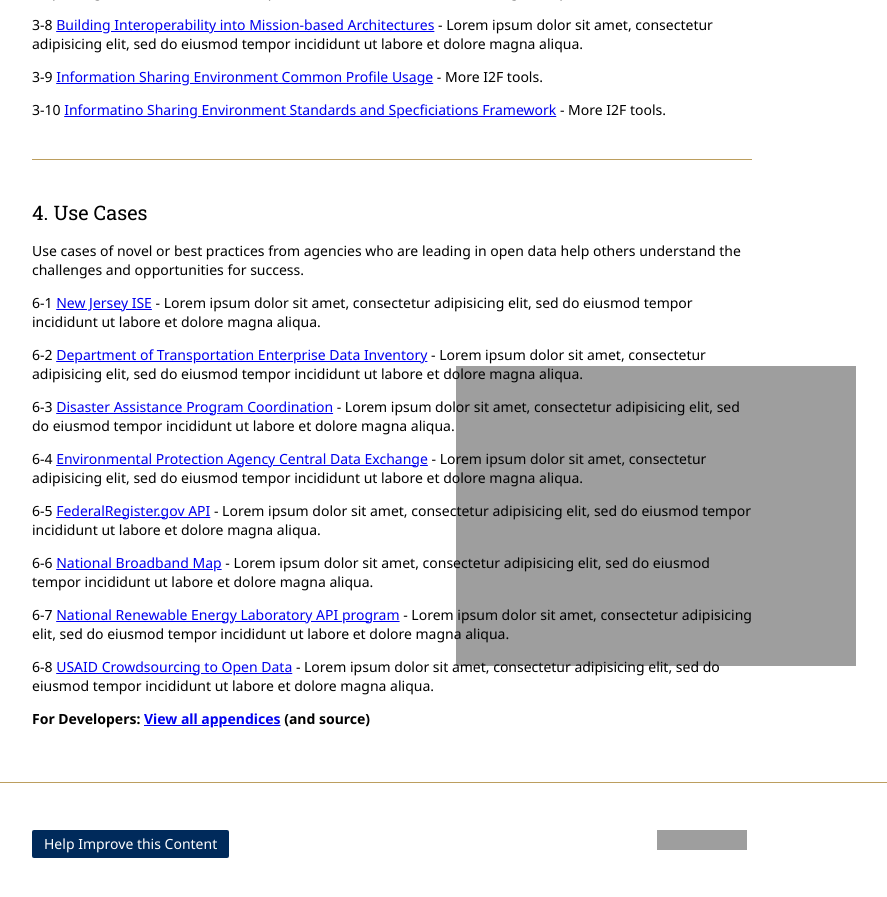
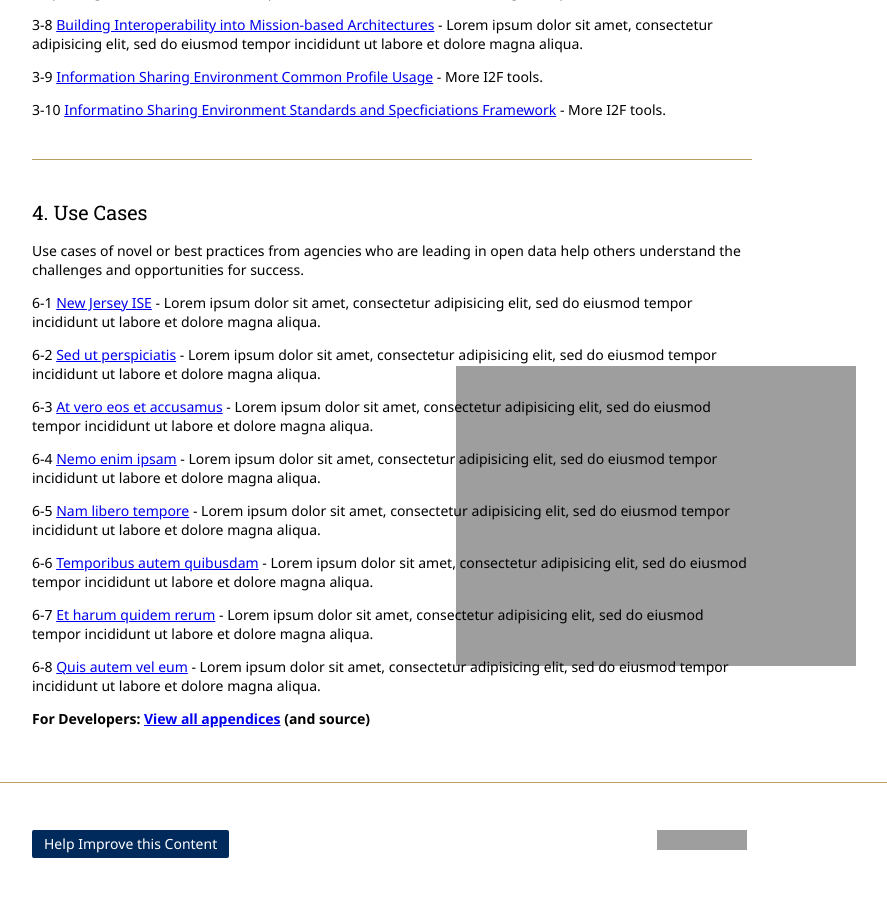
Before and after one commit to Project-Interoperability/project-interoperability.github.io, a Jekyll site: the page built from index.md, in a window 1280 px wide and 900 px high, scrolled down 1741 px. Shown: the top 897 px of the window, without its empty margins (248-1135 px from the left). Built offline with Jekyll 4.4.1, drawn with Linux system fonts in a browser that asks for light colours; nearby versions of some CDN libraries; grey boxes are pictures that could not be loaded.

Commit message:
Update index.md

```diff
--- a/index.md
+++ b/index.md
@@ -83,19 +83,19 @@
 
 6-1 [New Jersey ISE](labor-case-study/) - Lorem ipsum dolor sit amet, consectetur adipisicing elit, sed do eiusmod tempor incididunt ut labore et dolore magna aliqua.
 
-6-2 [Department of Transportation Enterprise Data Inventory](transportation-case-study/) - Lorem ipsum dolor sit amet, consectetur adipisicing elit, sed do eiusmod tempor incididunt ut labore et dolore magna aliqua.
+6-2 [Sed ut perspiciatis](transportation-case-study/) - Lorem ipsum dolor sit amet, consectetur adipisicing elit, sed do eiusmod tempor incididunt ut labore et dolore magna aliqua.
 
-6-3 [Disaster Assistance Program Coordination](fema-case-study/) - Lorem ipsum dolor sit amet, consectetur adipisicing elit, sed do eiusmod tempor incididunt ut labore et dolore magna aliqua.
+6-3 [At vero eos et accusamus](fema-case-study/) - Lorem ipsum dolor sit amet, consectetur adipisicing elit, sed do eiusmod tempor incididunt ut labore et dolore magna aliqua.
 
-6-4 [Environmental Protection Agency Central Data Exchange](epa-case-study/) - Lorem ipsum dolor sit amet, consectetur adipisicing elit, sed do eiusmod tempor incididunt ut labore et dolore magna aliqua.
+6-4 [Nemo enim ipsam](epa-case-study/) - Lorem ipsum dolor sit amet, consectetur adipisicing elit, sed do eiusmod tempor incididunt ut labore et dolore magna aliqua.
 
-6-5 [FederalRegister.gov API](https://www.federalregister.gov/uploads/2012/11/FR2-API-Case-Study1.pdf) - Lorem ipsum dolor sit amet, consectetur adipisicing elit, sed do eiusmod tempor incididunt ut labore et dolore magna aliqua.
+6-5 [Nam libero tempore](https://www.federalregister.gov/uploads/2012/11/FR2-API-Case-Study1.pdf) - Lorem ipsum dolor sit amet, consectetur adipisicing elit, sed do eiusmod tempor incididunt ut labore et dolore magna aliqua.
 
-6-6 [National Broadband Map](http://www.scribd.com/doc/109998799/The-National-Broadband-Map-A-Case-Study-on-Open-Innovation-for-National-Policy) - Lorem ipsum dolor sit amet, consectetur adipisicing elit, sed do eiusmod tempor incididunt ut labore et dolore magna aliqua.
+6-6 [Temporibus autem quibusdam](http://www.scribd.com/doc/109998799/The-National-Broadband-Map-A-Case-Study-on-Open-Innovation-for-National-Policy) - Lorem ipsum dolor sit amet, consectetur adipisicing elit, sed do eiusmod tempor incididunt ut labore et dolore magna aliqua.
 
-6-7 [National Renewable Energy Laboratory API program](http://developer.nrel.gov/api-case-study/) - Lorem ipsum dolor sit amet, consectetur adipisicing elit, sed do eiusmod tempor incididunt ut labore et dolore magna aliqua.
+6-7 [Et harum quidem rerum](http://developer.nrel.gov/api-case-study/) - Lorem ipsum dolor sit amet, consectetur adipisicing elit, sed do eiusmod tempor incididunt ut labore et dolore magna aliqua.
 
-6-8 [USAID Crowdsourcing to Open Data](http://transition.usaid.gov/our_work/economic_growth_and_trade/development_credit/pdfs/2012/USAIDCrowdsourcingCaseStudy.pdf) - Lorem ipsum dolor sit amet, consectetur adipisicing elit, sed do eiusmod tempor incididunt ut labore et dolore magna aliqua.
+6-8 [Quis autem vel eum](http://transition.usaid.gov/our_work/economic_growth_and_trade/development_credit/pdfs/2012/USAIDCrowdsourcingCaseStudy.pdf) - Lorem ipsum dolor sit amet, consectetur adipisicing elit, sed do eiusmod tempor incididunt ut labore et dolore magna aliqua.
 
 
 **For Developers: [View all appendices](http://github.com/project-open-data/) (and source)**
```
